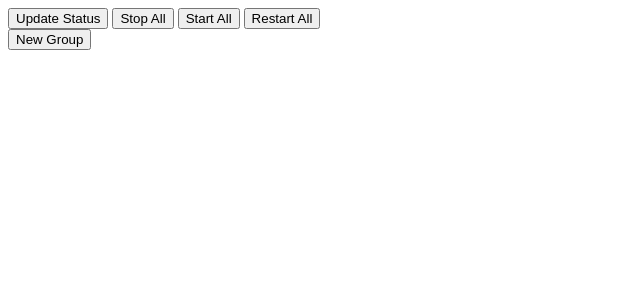
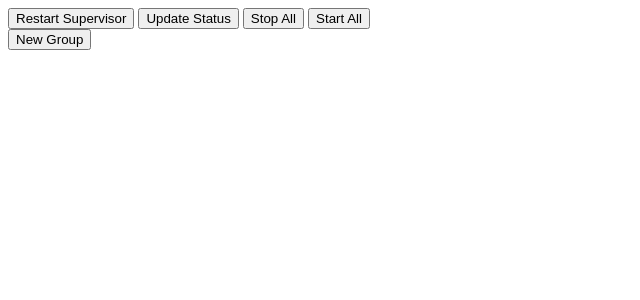
Before and after one commit to HEXA-UA/supervisor-manager, a PHP site: page /RPC2/views/default/_supervisorControl.php in a window 1280 px wide. Shown: the top 300 px of the page, without its empty margins (0-640 px from the left). Run offline with PHP 8.4, Linux system fonts and the light colour scheme.

Commit message:
Shutdown action changes to stop action. Changes button name from Restart All to Restart Supervisor.

```diff
--- a/views/default/_supervisorControl.php
+++ b/views/default/_supervisorControl.php
@@ -1,10 +1,10 @@
 <div class="row">
     <div class="col-sm-6">
         <div class="btn-group">
+            <button type="button" class="btn btn-default supervisorControl" data-action="restart"><i class="glyphicon glyphicon-repeat"></i> Restart Supervisor</button>
             <button type="button" class="btn btn-default supervisorControl" data-action="refresh"><span class="glyphicon glyphicon-refresh"></span> Update Status</button>
-            <button type="button" class="btn btn-default supervisorControl" data-action="shutdown"><i class="glyphicon glyphicon-stop"></i> Stop All</button>
+            <button type="button" class="btn btn-default supervisorControl" data-action="stop"><i class="glyphicon glyphicon-stop"></i> Stop All</button>
             <button type="button" class="btn btn-default supervisorControl" data-action="start"><i class="glyphicon glyphicon-play"></i> Start All</button>
-            <button type="button" class="btn btn-default supervisorControl" data-action="restart"><i class="glyphicon glyphicon-repeat"></i> Restart All</button>
         </div>
     </div>
     <div class="col-sm-6">
```
